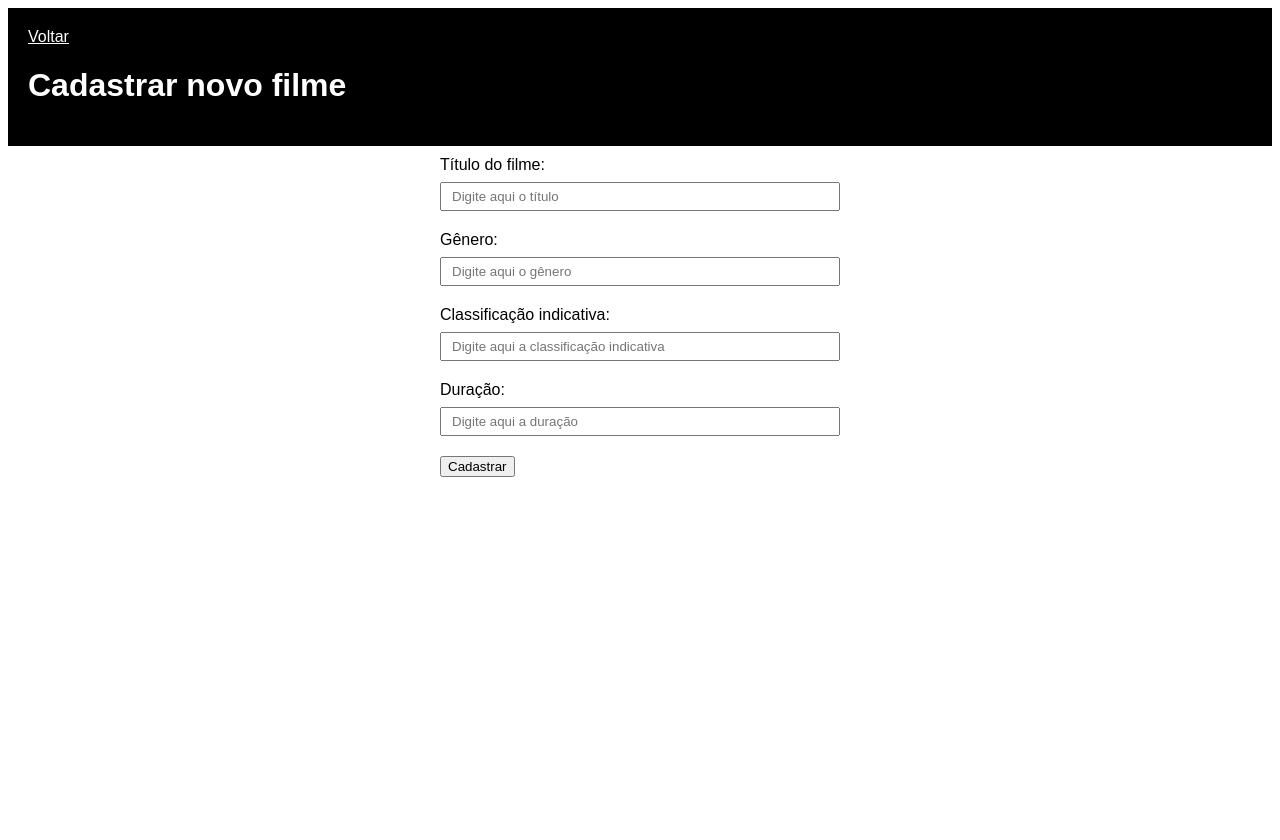
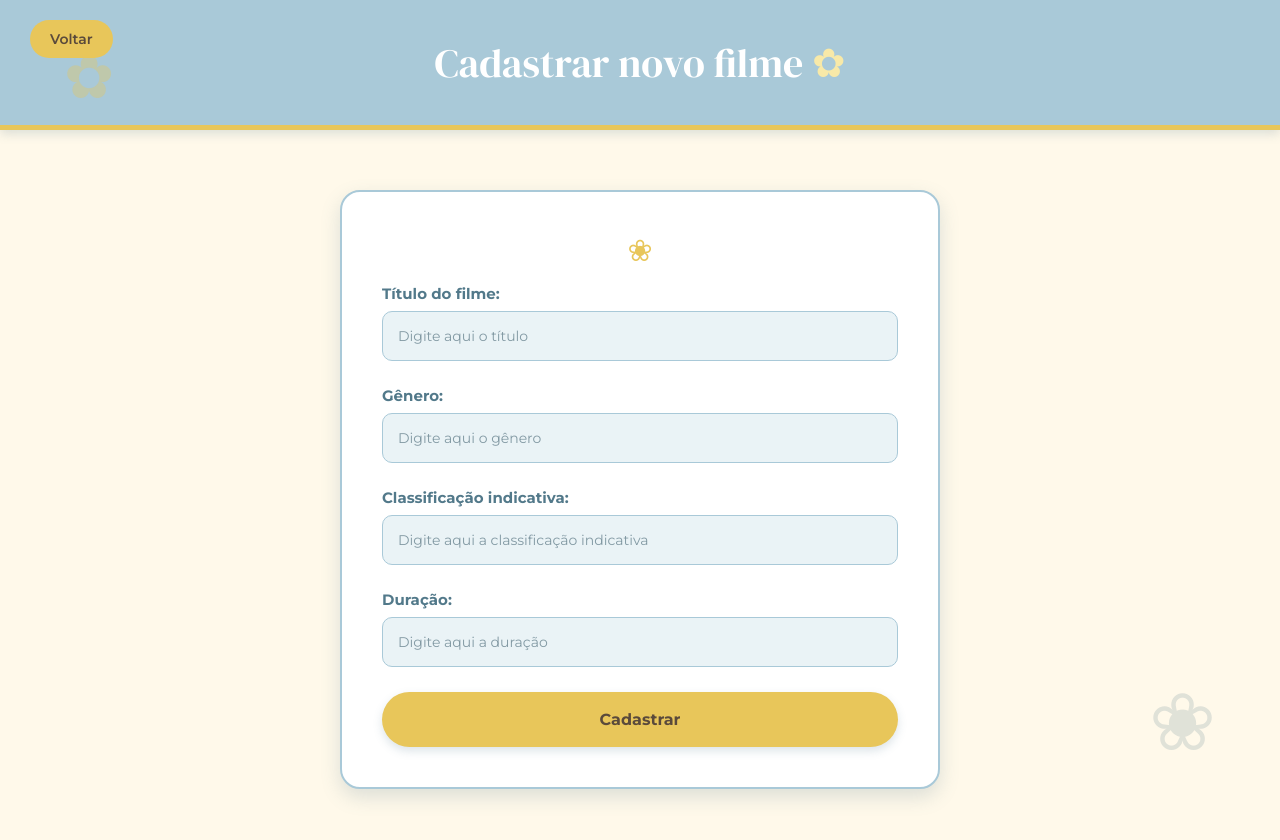
Before and after one commit to giovanagouvea11TIB/atividadeEmDuplaCKeGG, a plain HTML site: page frontend/cadastrar/cadastrar.html in a window 1280 px wide. Before the commit the page ends 800 px from the top, so only its background shows below. Drawn offline with Linux system fonts and the light colour scheme.

Commit message:
Finalizado parte de cadastro

```diff
--- a/frontend/cadastrar/cadastrar.css
+++ b/frontend/cadastrar/cadastrar.css
@@ -1,34 +1,177 @@
-
-
+@import url('https://fonts.googleapis.com/css2?family=DM+Serif+Display:ital@0;1&family=Montserrat:wght@400;500;600;700&display=swap');
 
 * {
-    font-family: Arial, Helvetica, sans-serif;
+    margin: 0;
+    padding: 0;
+    box-sizing: border-box;
 }
 
+:root {
+    font-size: 62.5%;
+    --blue: #A9C9D8;
+    --blue-dark: #52798A;
+    --blue-light: #EAF3F6;
+    --yellow: #E8C65A;
+    --yellow-light: #F8E9A8;
+    --cream: #FFF9EA;
+    --white: #FFFFFF;
+    --brown: #5A4A3B;
+    --shadow: rgba(82, 121, 138, 0.2);
+}
+
+body {
+    min-height: 100vh;
+    background: var(--cream);
+    color: var(--brown);
+    font-family: 'Montserrat', sans-serif;
+    position: relative;
+    overflow-x: hidden;
+}
+
+body::before {
+    content: "✿";
+    position: fixed;
+    top: 4rem;
+    left: 5%;
+    font-size: 6rem;
+    color: var(--yellow);
+    opacity: 0.35;
+}
+
+body::after {
+    content: "❀";
+    position: fixed;
+    bottom: 3rem;
+    right: 5%;
+    font-size: 8rem;
+    color: var(--blue-dark);
+    opacity: 0.18;
+}
 
 header {
-    background: black;
-    padding: 20px;
-    color: white;
-    margin-bottom: 10px;
+    min-height: 13rem;
+    background: var(--blue);
+    border-bottom: 0.5rem solid var(--yellow);
+    display: flex;
+    flex-direction: column;
+    justify-content: center;
+    align-items: center;
+    gap: 1.5rem;
+    box-shadow: 0 0.4rem 1rem var(--shadow);
+}
 
-    a {
-        color: white;
+header a {
+    position: absolute;
+    top: 2rem;
+    left: 3rem;
+    text-decoration: none;
+    color: var(--brown);
+    background: var(--yellow);
+    padding: 1rem 2rem;
+    border-radius: 2rem;
+    font-weight: 600;
+    font-size: 1.4rem;
+    transition: 0.3s ease;
 }
+
+header a:hover {
+    background: var(--cream);
+    transform: translateX(-0.3rem);
+}
+
+header h1 {
+    font-family: 'DM Serif Display', serif;
+    font-size: 4rem;
+    font-weight: 400;
+    color: var(--white);
+    text-align: center;
+}
+
+header h1::after {
+    content: "  ✿";
+    color: var(--yellow-light);
 }
 
 main {
-    max-width: 400px;
-    margin-inline: auto;
+    width: 100%;
+    display: flex;
+    justify-content: center;
+    padding: 6rem 2rem;
+}
 
-    div {
+form {
+    width: 100%;
+    max-width: 60rem;
+    background: var(--white);
+    padding: 4rem;
+    border-radius: 2rem;
+    border: 0.2rem solid var(--blue);
+    box-shadow: 0 0.8rem 2rem var(--shadow);
+}
+
+form::before {
+    content: "❀";
+    display: block;
+    text-align: center;
+    color: var(--yellow);
+    font-size: 3rem;
+    margin-bottom: 1.5rem;
+}
+
+form div {
     display: flex;
     flex-direction: column;
-        gap: 8px;
-        margin-bottom: 20px;
+    margin-bottom: 2.5rem;
+}
+
+label {
+    color: var(--blue-dark);
+    font-size: 1.5rem;
+    font-weight: 700;
+    margin-bottom: 0.8rem;
+}
 
 input {
-            padding: 5px 10px;
+    width: 100%;
+    height: 5rem;
+    padding: 0 1.5rem;
+    border: 0.15rem solid var(--blue);
+    border-radius: 1rem;
+    background: var(--blue-light);
+    color: var(--brown);
+    font-family: 'Montserrat', sans-serif;
+    font-size: 1.4rem;
+    outline: none;
+    transition: 0.3s ease;
 }
+
+input::placeholder {
+    color: #8299A3;
 }
+
+input:focus {
+    border-color: var(--yellow);
+    background: var(--white);
+    box-shadow: 0 0 0 0.3rem var(--yellow-light);
 }
+
+button {
+    width: 100%;
+    height: 5.5rem;
+    border: none;
+    border-radius: 3rem;
+    background: var(--yellow);
+    color: var(--brown);
+    font-family: 'Montserrat', sans-serif;
+    font-size: 1.6rem;
+    font-weight: 700;
+    cursor: pointer;
+    box-shadow: 0 0.4rem 1rem var(--shadow);
+    transition: 0.3s ease;
+}
+
+button:hover {
+    background: var(--blue-dark);
+    color: var(--white);
+    transform: translateY(-0.2rem);
+}
--- a/frontend/cadastrar/cadastrar.html
+++ b/frontend/cadastrar/cadastrar.html
@@ -20,20 +20,20 @@
         <form action="">
 
             <div>
-                <label for="title">Título do filme:</label>
-                <input type="text" id="title" placeholder="Digite aqui o título">
+                <label for="titulo">Título do filme:</label>
+                <input type="text" id="titulo" placeholder="Digite aqui o título">
             </div>
             <div>
-                <label for="gender">Gênero:</label>
-                <input type="text" id="gender" placeholder="Digite aqui o gênero">
+                <label for="genero">Gênero:</label>
+                <input type="text" id="genero" placeholder="Digite aqui o gênero">
             </div>
             <div>
-                <label for="ageLimit">Classificação indicativa:</label>
-                <input type="number" id="ageLimit" placeholder="Digite aqui a classificação indicativa">
+                <label for="classificacaoEtaria">Classificação indicativa:</label>
+                <input type="number" id="classificacaoEtaria" placeholder="Digite aqui a classificação indicativa">
             </div>
             <div>
-                <label for="duration">Duração:</label>
-                <input type="number" id="duration" placeholder="Digite aqui a duração">
+                <label for="duracao">Duração:</label>
+                <input type="number" id="duracao" placeholder="Digite aqui a duração">
             </div>
 
             <button onclick="cadastrarFilme()">Cadastrar</button>
--- a/frontend/cadastrar/cadastrar.js
+++ b/frontend/cadastrar/cadastrar.js
@@ -1,8 +1,8 @@
 async function cadastrarFilme() {
-    const title = document.getElementById("titulo")
-    const gender = document.getElementById("genero")
-    const ageLimit = document.getElementById("classificacaoEtaria")
-    const duration = document.getElementById("duracao")
+    const titulo = document.getElementById("titulo")
+    const genero = document.getElementById("genero")
+    const classificacaoEtaria = document.getElementById("classificacaoEtaria")
+    const duracao = document.getElementById("duracao")
 
     if (titulo.value === "" || genero.value === "" || classificacaoEtaria.value === "" || duracao.value === "") {
         alert("Preencha todos os campos!")
@@ -10,13 +10,13 @@ async function cadastrarFilme() {
     }
 
     const filme = {
-        title: titulo.value,
-        gender: genero.value,
-        ageLimit: classificacaoEtaria.valueAsNumber,
-        duration: duracao.valueAsNumber
+        titulo: titulo.value,
+        genero: genero.value,
+        classificacaoEtaria: classificacaoEtaria.valueAsNumber,
+        duracao: duracao.valueAsNumber
     }
 
-    const resposta = await fetch("https://backend-atividade-em-dupla.vercel.app/criarfilme", {
+    const resposta = await fetch("http://localhost:3000/criarfilme", {
         method: "POST",
         headers: {
             "Content-type": "application/json"
--- a/frontend/style.css
+++ b/frontend/style.css
@@ -1,65 +1,161 @@
+@import url('https://fonts.googleapis.com/css2?family=DM+Serif+Display:ital@0;1&family=Montserrat:wght@400;500;600;700&display=swap');
+
 * {
-font-family: Arial, Helvetica, sans-serif;
+    margin: 0;
+    padding: 0;
+    box-sizing: border-box;
+}
+
+:root {
+    --blue: #A9C9D8;
+    --blue-dark: #52798A;
+    --blue-light: #EAF3F6;
+    --yellow: #E8C65A;
+    --yellow-light: #F8E9A8;
+    --cream: #FFF9EA;
+    --white: #FFFFFF;
+    --brown: #5A4A3B;
+    --shadow: rgba(82, 121, 138, 0.18);
+    font-size: 62.5%;
+}
+
+body {
+    min-height: 100vh;
+    background: var(--cream);
+    color: var(--brown);
+    font-family: 'Montserrat', sans-serif;
+    padding-bottom: 5rem;
+    position: relative;
+    overflow-x: hidden;
+}
+
+body::before {
+    content: "✿";
+    position: fixed;
+    top: 8rem;
+    left: 3rem;
+    font-size: 5rem;
+    color: var(--yellow);
+    opacity: 0.35;
+    z-index: -1;
+}
+
+body::after {
+    content: "❀";
+    position: fixed;
+    bottom: 3rem;
+    right: 4rem;
+    font-size: 7rem;
+    color: var(--blue-dark);
+    opacity: 0.18;
+    z-index: -1;
+}
+
+.header {
+    width: 100%;
+    min-height: 8rem;
+    background: var(--blue);
+    display: flex;
+    justify-content: flex-end;
+    align-items: center;
+    padding: 0 8%;
+    border-bottom: 0.4rem solid var(--yellow);
+    box-shadow: 0 0.4rem 1rem var(--shadow);
+}
+
+.header a {
+    background: var(--yellow);
+    color: var(--brown);
+    text-decoration: none;
+    font-weight: 700;
+    font-size: 1.5rem;
+    padding: 1.4rem 2.5rem;
+    border-radius: 3rem;
+    transition: 0.3s ease;
+    box-shadow: 0 0.3rem 0.7rem rgba(0, 0, 0, 0.12);
+}
+
+.header a:hover {
+    background: var(--cream);
+    transform: translateY(-0.2rem);
 }
 
 h1 {
-text-align: center;
-margin-bottom: 60px;
-margin-top: 60px;
+    font-family: 'DM Serif Display', serif;
+    font-size: 4.5rem;
+    font-weight: 400;
+    text-align: center;
+    color: var(--blue-dark);
+    margin: 6rem auto 4rem;
+    max-width: 90rem;
 }
 
-body{
-    background: #dfdec9;
-    h1{
-        color: rgb(18, 17, 95);
-    }
-}
-
-.header{
-    display: flex;
-    background-color: #1c2788;
-    width: 100%;
-    height: 50px;
-    justify-content: center;
-    align-items: center;
-    a {
-        text-decoration: none;
-        color: white
-    }
-}
-
-
-
-.img {
-   margin-left: 200px;
-   margin-top: 50px;
-
+h1::after {
+    content: "  ✿";
+    color: var(--yellow);
 }
 
 .filmes {
-display: flex;
-flex-wrap: wrap;
-justify-content: center;
-gap: 20px;
+    width: 90%;
+    max-width: 120rem;
+    margin: 0 auto;
+    display: grid;
+    grid-template-columns: repeat(3, 1fr);
+    gap: 3rem;
 }
 
-div {
-
-background-color: #fff;
-border: 1px solid rgb(4, 23, 75);
-border-radius: 10px;
-width: 300px;
-height: 200px;
-padding: 10px;
-border: none;
+.filmes > div {
+    position: relative;
+    background: var(--white);
+    border: 0.2rem solid var(--blue);
+    border-radius: 1.8rem;
+    padding: 2.8rem 2.5rem;
+    min-height: 20rem;
+    box-shadow: 0 0.6rem 1.5rem var(--shadow);
+    transition: 0.3s ease;
 }
 
-div:hover {
-    cursor: pointer;
-    background-color: #ebbf8d;
-    h2{
-        margin: auto;
-        color: #8f4514;
+.filmes > div::before {
+    content: "✿";
+    position: absolute;
+    top: 1.2rem;
+    right: 1.5rem;
+    color: var(--yellow);
+    font-size: 2rem;
+}
 
+.filmes > div:hover {
+    transform: translateY(-0.5rem);
+    box-shadow: 0 1rem 2rem var(--shadow);
+    border-color: var(--yellow);
+}
+
+.filmes h2 {
+    font-family: 'DM Serif Display', serif;
+    font-size: 2.5rem;
+    font-weight: 400;
+    color: var(--blue-dark);
+    margin-bottom: 1.8rem;
+    padding-right: 2rem;
+}
+
+.filmes p {
+    font-size: 1.4rem;
+    line-height: 1.7;
+    color: var(--brown);
+    margin-bottom: 0.8rem;
+}
+
+.filmes strong {
+    color: var(--blue-dark);
+}
+
+@media (max-width: 900px) {
+    .filmes {
+        grid-template-columns: repeat(2, 1fr);
+    }
+
+    h1 {
+        font-size: 3.5rem;
     }
 }
```
Lines whose indentation alone changed are shown as unchanged.
